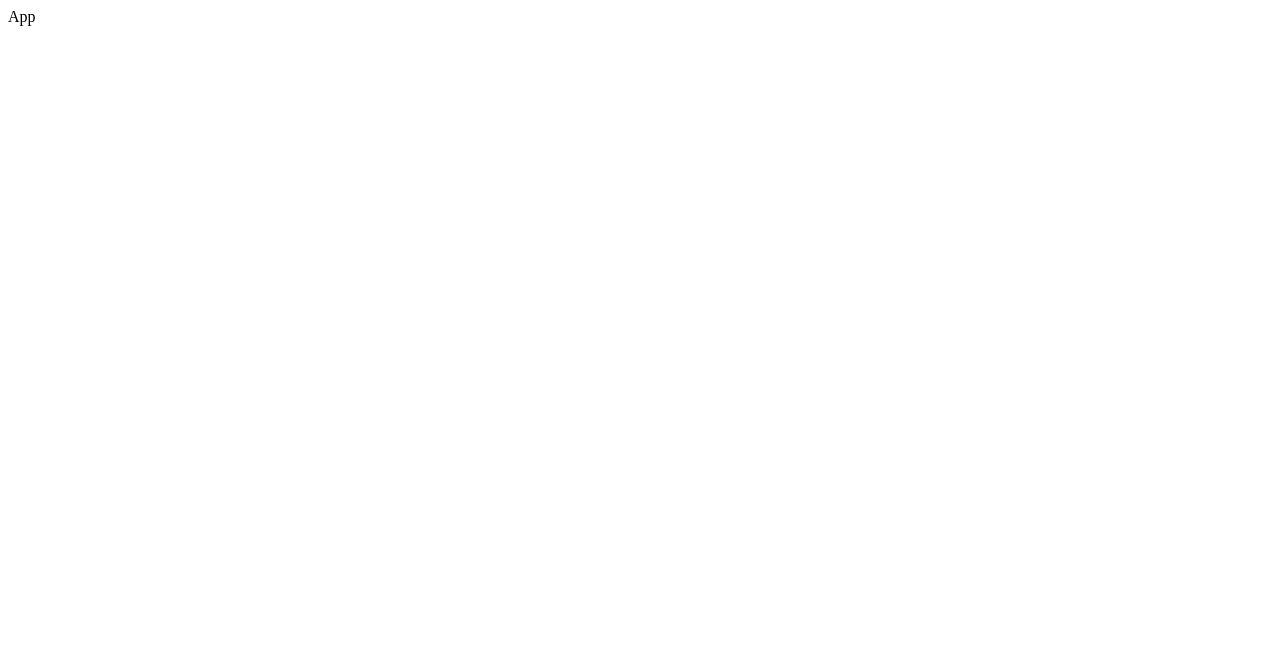
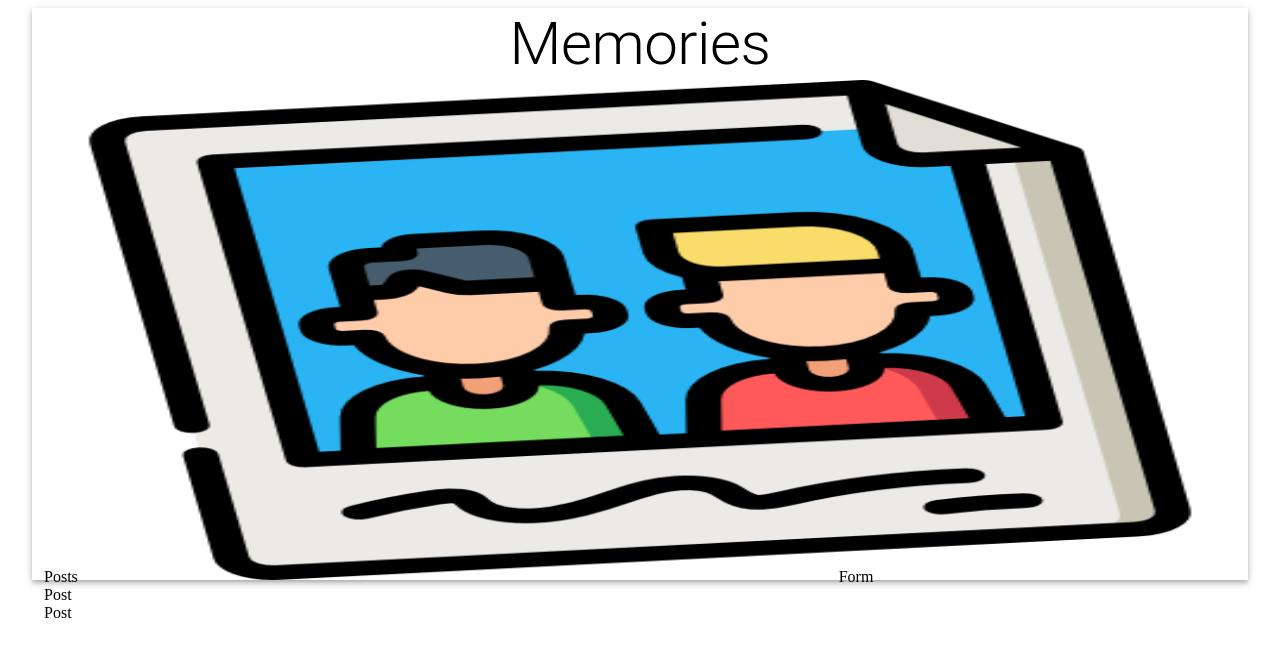
Before and after one commit to adityap90/booksread, a React (Create React App) app in the folder client/: page / in a window 1280 px wide. Shown: the top 656 px of the page. Built offline with nearby package versions, Linux system fonts and the light colour scheme.

Commit message:
Frontend code structure-1

```diff
--- a/client/package.json
+++ b/client/package.json
@@ -3,6 +3,7 @@
   "version": "0.1.0",
   "private": true,
   "dependencies": {
+    "@material-ui/core": "^4.12.4",
     "@testing-library/jest-dom": "^5.17.0",
     "@testing-library/react": "^13.4.0",
     "@testing-library/user-event": "^13.5.0",
--- a/client/src/App.js
+++ b/client/src/App.js
@@ -1,8 +1,32 @@
 import React from 'react'
+import {Typography, AppBar, Container, Grow, Grid} from '@material-ui/core'
+import memories from './memories.png'
+import Form from './Components/Form/Form'
+import Posts from './Components/Posts/Posts'
 
 function App() {
   return (
-    <div>App</div>
+    <Container maxWidth = "lg">
+      <AppBar position='static' color = "inherit">
+        <Typography variant='h2' align='center'>
+          Memories
+        </Typography>
+        <img src= {memories} alt='memories' height= "500"/>
+      </AppBar>
+      <Grow in>
+        <Container>
+          <Grid container justify = "space-between" alignItems='stretch' spacing={3}>
+            <Grid xs = {12} sm = {7}>
+              <Posts/>
+            </Grid>
+            <Grid xs = {12} sm = {4}>
+              <Form/>
+              </Grid>
+          </Grid>
+        </Container>
+      </Grow>
+
+    </Container>
   )
 }
 
--- /dev/null
+++ b/client/src/Components/Form/Form.js
@@ -0,0 +1,9 @@
+import React from 'react'
+
+function Form() {
+  return (
+    <div>Form</div>
+  )
+}
+
+export default Form
--- /dev/null
+++ b/client/src/Components/Posts/Post/Post.js
@@ -0,0 +1,9 @@
+import React from 'react'
+
+function Post() {
+  return (
+    <div>Post</div>
+  )
+}
+
+export default Post
--- /dev/null
+++ b/client/src/Components/Posts/Posts.js
@@ -0,0 +1,15 @@
+import React from 'react'
+import Post from './Post/Post'
+
+function Posts() {
+  return (
+    <>
+    <div>Posts</div>
+    <Post/>
+    <Post/>
+    </>
+
+  )
+}
+
+export default Posts
```
Also changed, not shown: client/src/Components/Form/Styles.js (added), client/src/Components/Posts/Post/Styles.js (added), client/src/Components/Posts/Styles.js (added), client/src/memories.png (added), 1 other file (tests, documents, lock files or other folders).
